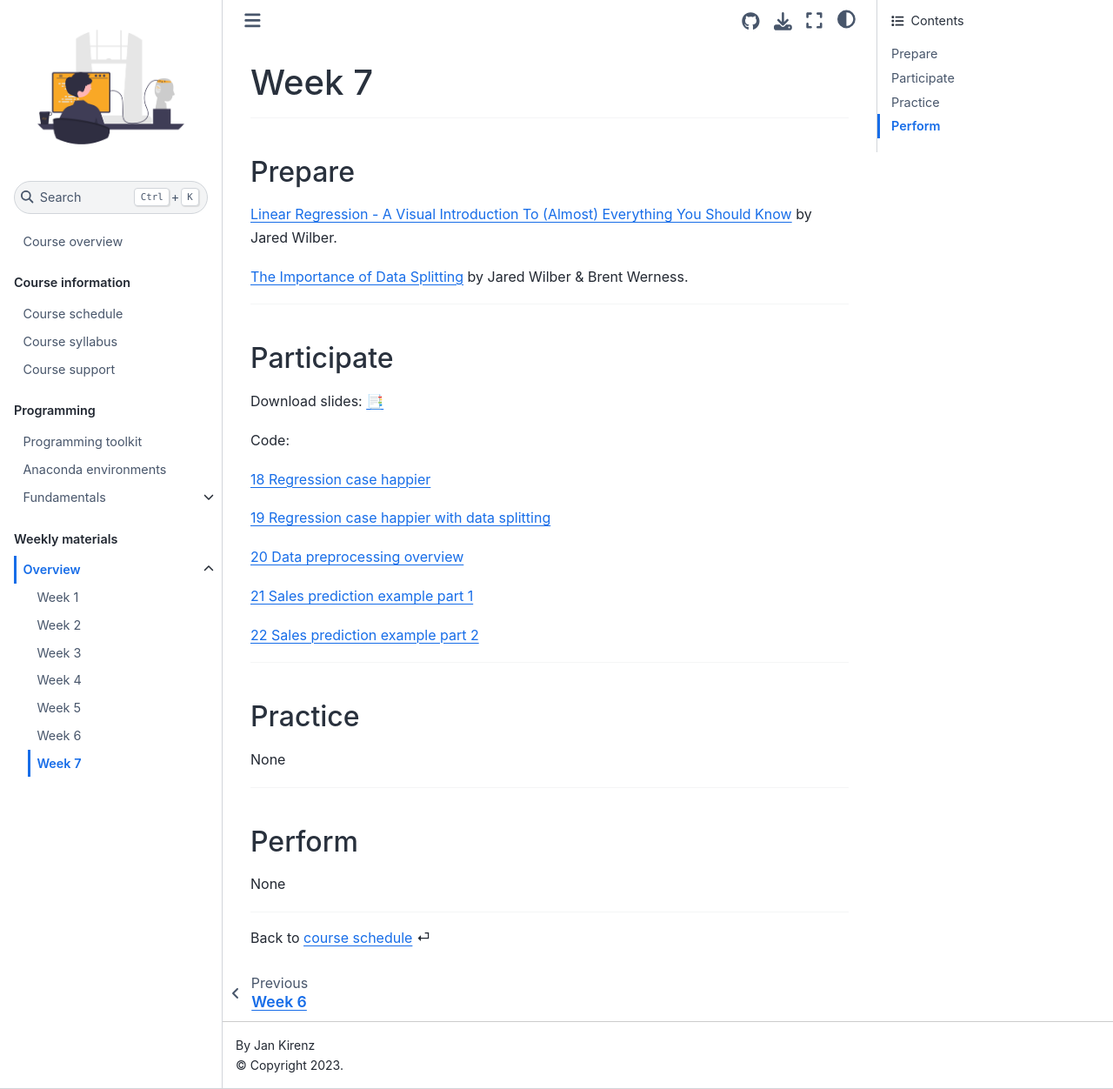
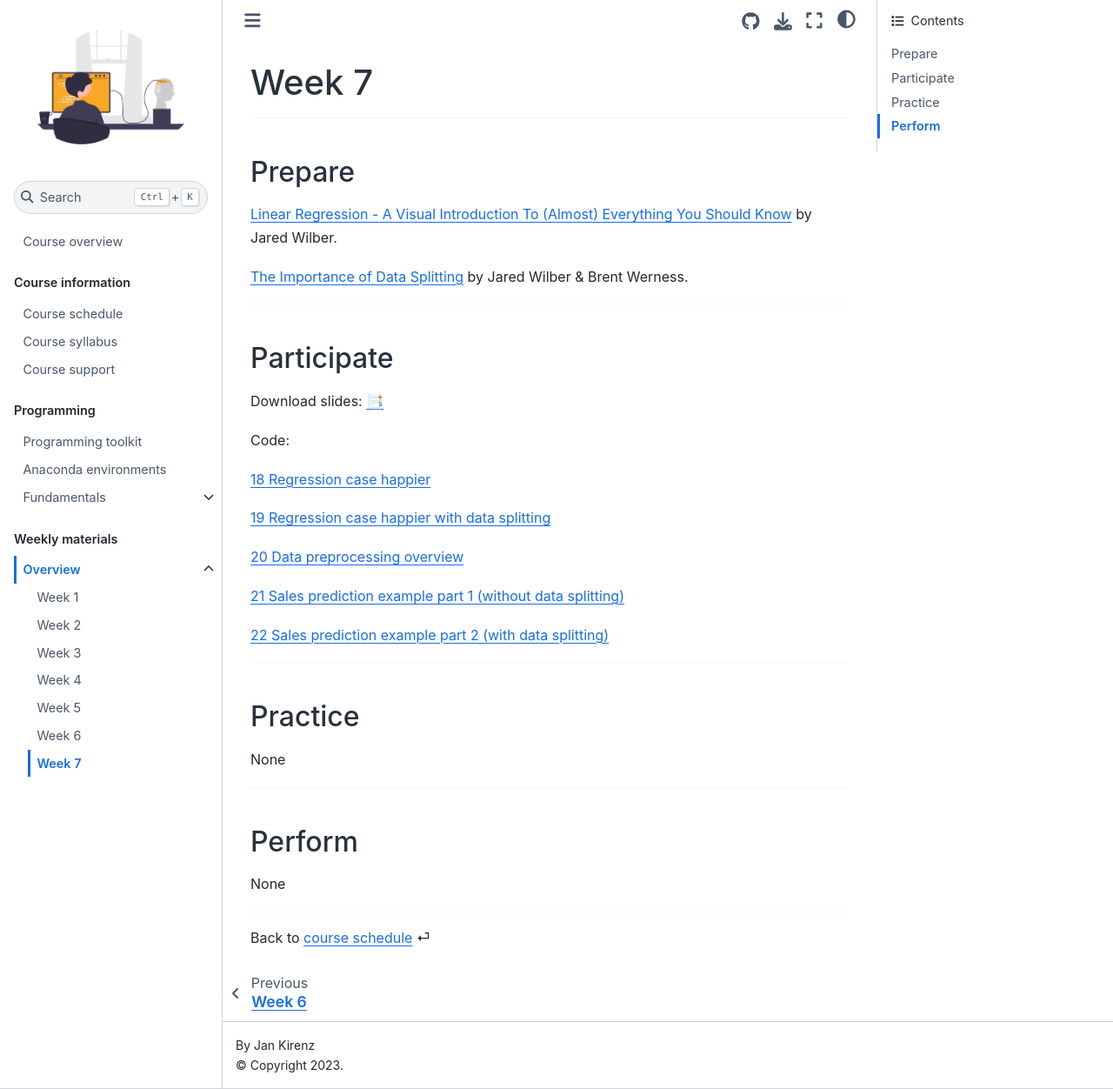
Before and after one commit to ds-ws22/website, a Jupyter Book: the page built from weeks/week7.md, in a window 1280 px wide and 1252 px high. Shown: the whole window at 87% size. Built offline with Jupyter Book 1.0.4 settings and Sphinx 7.4.7 and the Sphinx Book theme 1.1.4, drawn with Linux system fonts in a browser that asks for light colours; comment, search, counter and statistics services are not loaded.

Commit message:
Update week7.md

```diff
--- a/weeks/week7.md
+++ b/weeks/week7.md
@@ -31,10 +31,10 @@ Code:
 [20 Data preprocessing overview](../code/20-data.md)
 
 
-[21 Sales prediction example part 1](../code/21-sales.ipynb)
+[21 Sales prediction example part 1 (without data splitting)](../code/21-sales.ipynb)
 
 
-[22 Sales prediction example part 2](../code/22-sales.ipynb)
+[22 Sales prediction example part 2 (with data splitting)](../code/22-sales.ipynb)
 
 
 ---
```
